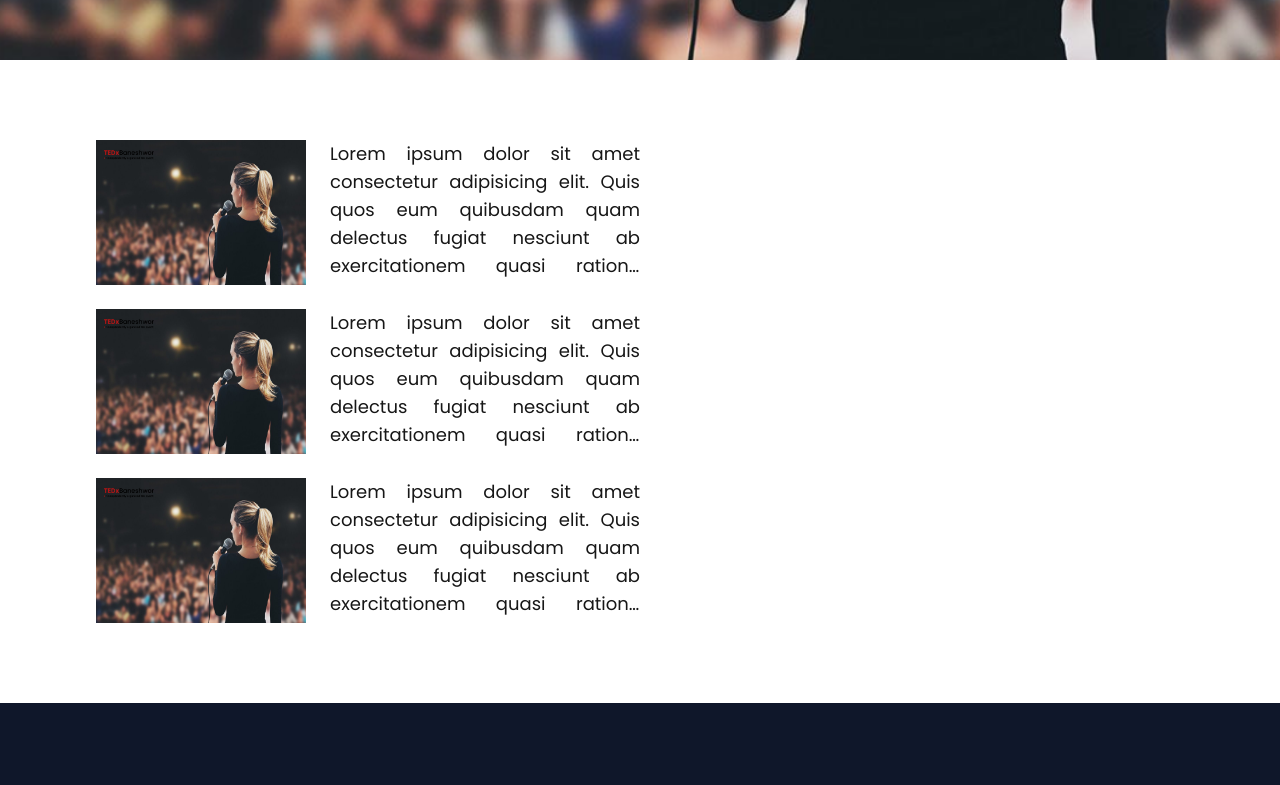
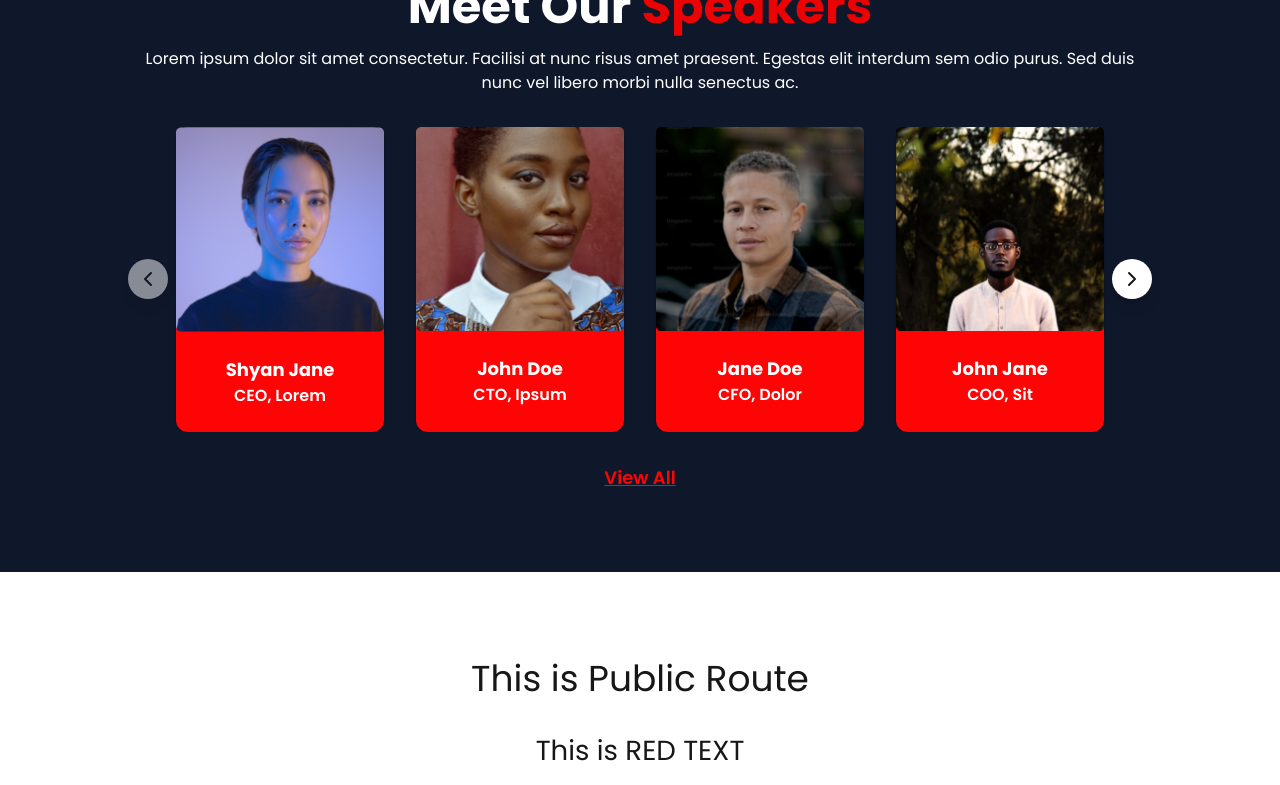
Before and after one commit to Prashanna21/tedxbaneshworwebsite2, a Next.js app: page / in a window 1280 px wide. Shown: the part 1600-2385 px from the top of the page. Built offline with nearby package versions, Linux system fonts and the light colour scheme.

Commit message:
the buttom in homepage speaker section

```diff
--- a/app/(public)/page.tsx
+++ b/app/(public)/page.tsx
@@ -9,8 +9,8 @@ import Speaker from "@/components/Speaker";
 export default function Home() {
   return (
     <div>
-      <Navbar/>
-      <Speaker/>
+      <Navbar />
+      {/*  <Speaker/> */}
       <HeroSection />
       <HomePageTalkSection />
       <HomepageSpeakerList />
@@ -28,7 +28,7 @@ export default function Home() {
         <p className="text-black-c3">This is black c3</p>
         <p className="text-black-c4">This is black c4</p>
       </div>
-      <Speaker/>
+      <Speaker />
     </div>
   );
 }
--- a/components/homepage-speaker-list.tsx
+++ b/components/homepage-speaker-list.tsx
@@ -1,12 +1,30 @@
-//react ts compoent
-import React from "react";
+'use client';
+
+import React, { useState } from "react";
 import SpeakerCard from "./shared/speaker-card";
 import Link from "next/link";
 import { SpeakerCardListExammple } from "@/constants/example";
 import CustomMDReactComponent from "@/provider/CustomMdComponent";
+import { FiChevronLeft, FiChevronRight } from "react-icons/fi"; // Importing icons
 
 export default function HomepageSpeakerList() {
   const title = `Meet Our **Speakers**`;
+  const [currentIndex, setCurrentIndex] = useState<number>(0);
+  const speakersToShow = 4; // Number of speakers to show at a time
+
+  const visibleSpeakers = SpeakerCardListExammple.slice(currentIndex, currentIndex + speakersToShow);
+
+  const handlePrev = () => {
+    if (currentIndex > 0) {
+      setCurrentIndex(currentIndex - 1);
+    }
+  };
+
+  const handleNext = () => {
+    if (currentIndex < SpeakerCardListExammple.length - speakersToShow) {
+      setCurrentIndex(currentIndex + 1);
+    }
+  };
 
   return (
     <section className="bg-blue-c1 px-32 py-20">
@@ -16,17 +34,38 @@ export default function HomepageSpeakerList() {
             text={title}
             className="speaker_list-title text-5xl font-bold text-white"
           />
-
           <p className="mt-4 text-md">
             Lorem ipsum dolor sit amet consectetur. Facilisi at nunc risus amet
             praesent. Egestas elit interdum sem odio purus. Sed duis nunc vel
             libero morbi nulla senectus ac.
           </p>
         </div>
-        <div className="flex justify-between gap-8">
-          {SpeakerCardListExammple?.map((speaker, index) => (
-            <SpeakerCard key={index} {...speaker} />
-          ))}
+        <div className="relative w-full flex items-center">
+          {/* Left button */}
+          <button
+            className={`absolute left-0 p-2 w-10 h-10 rounded-full bg-white text-black shadow-lg flex items-center justify-center bg-transparent
+            ${currentIndex === 0 ? 'opacity-50 cursor-not-allowed' : ''}`}
+            onClick={handlePrev}
+            disabled={currentIndex === 0}
+          >
+            <FiChevronLeft className="w-6 h-6" />
+          </button>
+
+          <div className="flex justify-between gap-8 w-full overflow-hidden px-12">
+            {visibleSpeakers.map((speaker, index) => (
+              <SpeakerCard key={index} {...speaker} />
+            ))}
+          </div>
+
+          {/* Right button */}
+          <button
+            className={`absolute right-0 p-2 w-10 h-10 rounded-full bg-white text-black shadow-lg flex items-center justify-center bg-transparent
+            ${currentIndex >= SpeakerCardListExammple.length - speakersToShow ? 'opacity-50 cursor-not-allowed' : ''}`}
+            onClick={handleNext}
+            disabled={currentIndex >= SpeakerCardListExammple.length - speakersToShow}
+          >
+            <FiChevronRight className="w-6 h-6 " />
+          </button>
         </div>
         <Link
           href="/speakers"
--- a/package.json
+++ b/package.json
@@ -24,6 +24,7 @@
     "next": "14.2.11",
     "react": "^18",
     "react-dom": "^18",
+    "react-icons": "^5.3.0",
     "react-markdown": "^9.0.1",
     "react-slick": "^0.30.2",
     "sass": "^1.79.3",
```
Also changed, not shown: 2 other files (tests, documents, lock files or other folders).
